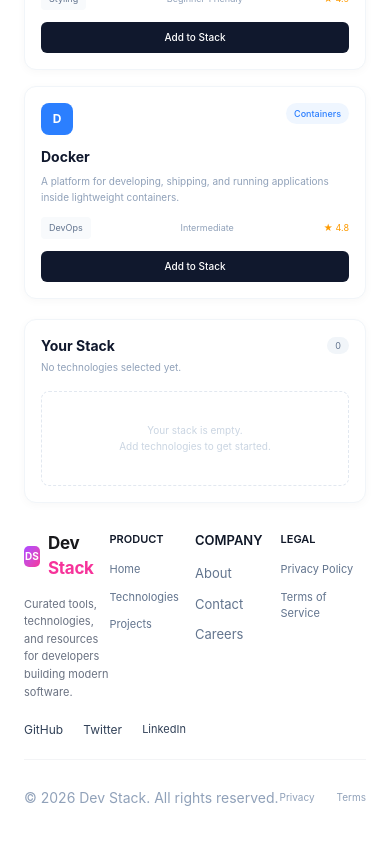
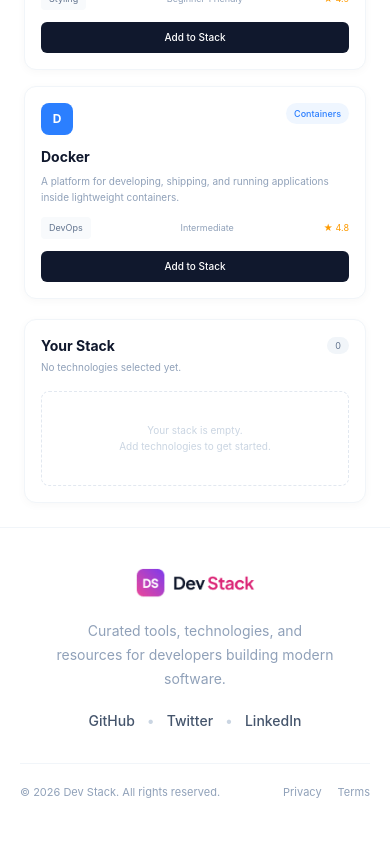
Before and after one commit to MahmudunNabi-N/Dev-Stack, a React (Vite) app: page / in a window 390 px wide. Shown: the part 3372-4216 px from the top of the page. Built offline with nearby package versions, Linux system fonts and the light colour scheme.

Commit message:
footer responsive

```diff
--- a/src/components/Banner.tsx
+++ b/src/components/Banner.tsx
@@ -5,7 +5,7 @@
     <section className="bg-white">
       <div className="mx-auto grid w-full max-w-300 grid-cols-1 items-center gap-10 px-5 py-12 sm:px-8 sm:py-16 lg:grid-cols-2 lg:gap-12 lg:px-10 lg:py-20">
 
-        {/* LEFT CONTENT */}
+        {/* LEFT */}
         <div className="text-center lg:text-left">
 
           {/* Heading */}
@@ -18,7 +18,6 @@
             </span>
           </h1>
 
-          {/* Description */}
           <p className="mx-auto mt-6 max-w-162.5 text-base leading-relaxed text-slate-600 sm:text-lg md:text-xl lg:mx-0 lg:mt-7">
             Explore frontend, backend, database, and tooling options,
             compare them side by side, and put together the stack that
@@ -43,7 +42,7 @@
           </div>
         </div>
 
-        {/* RIGHT IMAGE */}
+        {/* IMAGE */}
         <div className="flex justify-center lg:justify-end">
           <img
             src={bannerStack}
--- a/src/components/Footer.tsx
+++ b/src/components/Footer.tsx
@@ -1,147 +1,231 @@
+import Logo from "../assets/logo-text.png";
+
 const Footer = () => {
-    return (
-    <footer className="w-full bg-white">
-      <div className="mx-auto max-w-[1280px] px-6 pt-1 pb-11 sm:py-12 lg:grid-cols-2 lg:gap-8 lg:py-20">
+  return (
+    <footer className="w-full border-t border-slate-100 bg-white">
+      <div className="mx-auto w-full max-w-300 px-5 py-10 sm:px-8 lg:px-10 lg:py-12">
 
-        {/* Main Footer */}
-        <div className="grid grid-cols-4">
+        {/*MOBILEVIEW */}
+        <div className="flex flex-col items-center text-center lg:hidden">
+
+          {/* Logo */}
+          <img
+            src={Logo}
+            alt="Dev Stack"
+            className="h-auto w-30"
+          />
+
+          {/* Description */}
+          <p className="mt-5 max-w-70 text-sm leading-6 text-slate-400">
+            Curated tools, technologies, and resources for
+            developers building modern software.
+          </p>
+
+          {/* Social Links */}
+          <div className="mt-5 flex items-center gap-3 text-sm">
+            <a
+              href="#"
+              className="font-medium text-slate-600 transition hover:text-pink-500"
+            >
+              GitHub
+            </a>
+
+            <span className="text-slate-300">•</span>
+
+            <a
+              href="#"
+              className="font-medium text-slate-600 transition hover:text-pink-500"
+            >
+              Twitter
+            </a>
+
+            <span className="text-slate-300">•</span>
+
+            <a
+              href="#"
+              className="font-medium text-slate-600 transition hover:text-pink-500"
+            >
+              LinkedIn
+            </a>
+          </div>
+        </div>
+
+
+        {/*  DESKTOP VIEW */}
+        <div className="hidden lg:grid lg:grid-cols-4 lg:gap-12">
 
           {/* Brand */}
-          <div className="max-w-85">
-            <div className="flex items-center gap-2">
-              <div className="flex h-5.25 w-5.25 items-center justify-center rounded-[5px] bg-linear-to-br from-purple-500 to-pink-500 text-[10px] font-bold text-white">
-                DS
-              </div>
+          <div>
+            <img
+              src={Logo}
+              alt="Dev Stack"
+              className="h-auto w-31.25"
+            />
 
-              <h2 className="text-[17px] font-bold tracking-[-0.3px]">
-                Dev <span className="text-pink-500">Stack</span>
-              </h2>
-            </div>
-
-            <p className="mt-3.5 max-w-81.25 text-[11px] leading-[1.6] text-gray-500">
-              Curated tools, technologies, and resources for developers
-              building modern software.
+            <p className="mt-5 max-w-xs text-sm leading-6 text-slate-400">
+              Curated tools, technologies, and resources for
+              developers building modern software.
             </p>
 
-            <div className="mt-5 flex gap-5">
+            <div className="mt-5 flex items-center gap-3 text-sm">
               <a
                 href="#"
-                className="text-[12px] text-slate-700 transition hover:text-pink-500"
+                className="font-medium text-slate-600 transition hover:text-pink-500"
               >
                 GitHub
               </a>
 
+              <span className="text-slate-300">•</span>
+
               <a
                 href="#"
-                className="text-[12px] text-slate-700 transition hover:text-pink-500"
+                className="font-medium text-slate-600 transition hover:text-pink-500"
               >
                 Twitter
               </a>
 
+              <span className="text-slate-300">•</span>
+
               <a
                 href="#"
-                className="text-[11px] text-slate-700 transition hover:text-pink-500"
+                className="font-medium text-slate-600 transition hover:text-pink-500"
               >
                 LinkedIn
               </a>
             </div>
           </div>
 
+
           {/* Product */}
-          <div className="flex flex-col">
-            <h3 className="mb-3.5 text-[11px] font-semibold text-gray-900">
-              PRODUCT
+          <div>
+            <h3 className="text-sm font-semibold text-slate-900">
+              Product
             </h3>
 
-            <a
-              href="#"
-              className="mb-2.75 text-[11px] text-slate-500 transition hover:text-pink-500"
-            >
-              Home
-            </a>
+            <ul className="mt-5 space-y-3 text-sm text-slate-500">
+              <li>
+                <a
+                  href="#technologies"
+                  className="transition hover:text-slate-900"
+                >
+                  Technologies
+                </a>
+              </li>
 
-            <a
-              href="#"
-              className="mb-2.75 text-[11px] text-slate-500 transition hover:text-pink-500"
-            >
-              Technologies
-            </a>
+              <li>
+                <a
+                  href="#projects"
+                  className="transition hover:text-slate-900"
+                >
+                  Projects
+                </a>
+              </li>
 
-            <a
-              href="#"
-              className="text-[11px] text-slate-500 transition hover:text-pink-500"
-            >
-              Projects
-            </a>
+              <li>
+                <a
+                  href="#"
+                  className="transition hover:text-slate-900"
+                >
+                  Features
+                </a>
+              </li>
+            </ul>
           </div>
 
+
           {/* Company */}
-          <div className="flex flex-col">
-            <h3 className="mb-3.5 text-[13px] font-semibold text-gray-900">
-              COMPANY
+          <div>
+            <h3 className="text-sm font-semibold text-slate-900">
+              Company
             </h3>
 
-            <a
-              href="#"
-              className="mb-2.75 text-[13px] text-slate-500 transition hover:text-pink-500"
-            >
-              About
-            </a>
+            <ul className="mt-5 space-y-3 text-sm text-slate-500">
+              <li>
+                <a
+                  href="#about"
+                  className="transition hover:text-slate-900"
+                >
+                  About
+                </a>
+              </li>
 
-            <a
-              href="#"
-              className="mb-2.75 text-[13px] text-slate-500 transition hover:text-pink-500"
-            >
-              Contact
-            </a>
+              <li>
+                <a
+                  href="#contact"
+                  className="transition hover:text-slate-900"
+                >
+                  Contact
+                </a>
+              </li>
 
-            <a
-              href="#"
-              className="text-[13px] text-slate-500 transition hover:text-pink-500"
-            >
-              Careers
-            </a>
+              <li>
+                <a
+                  href="#"
+                  className="transition hover:text-slate-900"
+                >
+                  Careers
+                </a>
+              </li>
+            </ul>
           </div>
 
+
           {/* Legal */}
-          <div className="flex flex-col">
-            <h3 className="mb-3.5 text-[11px] font-semibold text-gray-900">
-              LEGAL
+          <div>
+            <h3 className="text-sm font-semibold text-slate-900">
+              Legal
             </h3>
 
-            <a
-              href="#"
-              className="mb-2.75 text-[11px] text-slate-500 transition hover:text-pink-500"
-            >
-              Privacy Policy
-            </a>
+            <ul className="mt-5 space-y-3 text-sm text-slate-500">
+              <li>
+                <a
+                  href="#"
+                  className="transition hover:text-slate-900"
+                >
+                  Privacy
+                </a>
+              </li>
 
-            <a
-              href="#"
-              className="text-[11px] text-slate-500 transition hover:text-pink-500"
-            >
-              Terms of Service
-            </a>
+              <li>
+                <a
+                  href="#"
+                  className="transition hover:text-slate-900"
+                >
+                  Terms
+                </a>
+              </li>
+
+              <li>
+                <a
+                  href="#"
+                  className="transition hover:text-slate-900"
+                >
+                  License
+                </a>
+              </li>
+            </ul>
           </div>
         </div>
 
-        {/* Bottom Footer */}
-        <div className="mt-[20px] flex items-center justify-between border-t border-gray-100 pt-6.75">
-          <p className="text-[14px] text-slate-400">
+
+        {/* BOTTOM FOOTER */}
+        <div className="mt-8 flex items-center justify-between border-t border-slate-100 pt-5 text-[11px] text-slate-400">
+
+          <p>
             © 2026 Dev Stack. All rights reserved.
           </p>
 
-          <div className="flex gap-5.5">
+          <div className="flex items-center gap-4">
             <a
               href="#"
-              className="text-[10px] text-slate-400 transition hover:text-pink-500"
+              className="transition hover:text-slate-700"
             >
               Privacy
             </a>
 
             <a
               href="#"
-              className="text-[10px] text-slate-400 transition hover:text-pink-500"
+              className="transition hover:text-slate-700"
             >
               Terms
             </a>
@@ -150,7 +234,7 @@
 
       </div>
     </footer>
-    );
+  );
 };
 
 export default Footer;
```
